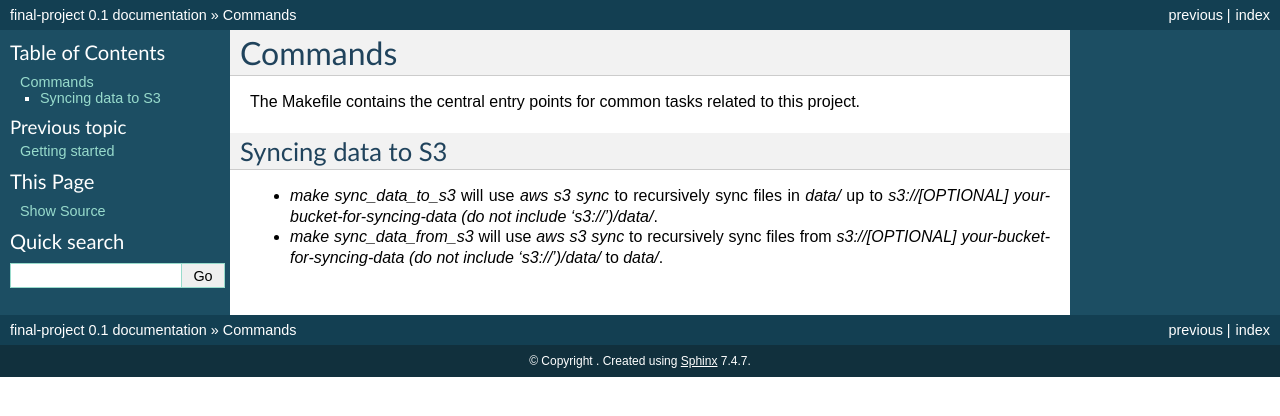
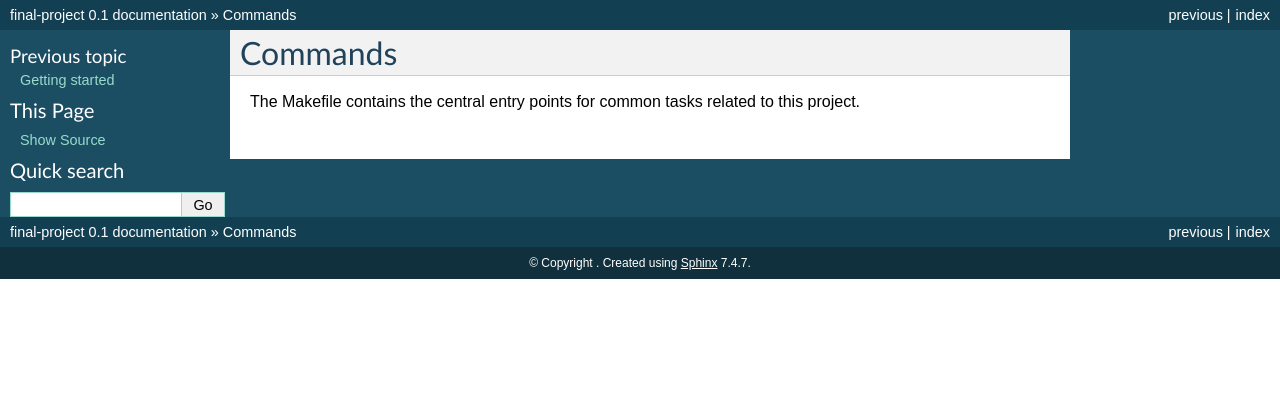
Before and after one commit to rkoonireddy/group-work, a Sphinx documentation site: the page built from final-project/docs/commands.rst, in a window 1280 px wide. Shown: the top 416 px of the page. Built offline with Sphinx 7.4.7, drawn with Linux system fonts in a browser that asks for light colours.

Commit message:
cleaning docs folder final-project

```diff
--- a/final-project/docs/commands.rst
+++ b/final-project/docs/commands.rst
@@ -2,9 +2,3 @@
 ========
 
 The Makefile contains the central entry points for common tasks related to this project.
-
-Syncing data to S3
-^^^^^^^^^^^^^^^^^^
-
-* `make sync_data_to_s3` will use `aws s3 sync` to recursively sync files in `data/` up to `s3://[OPTIONAL] your-bucket-for-syncing-data (do not include 's3://')/data/`.
-* `make sync_data_from_s3` will use `aws s3 sync` to recursively sync files from `s3://[OPTIONAL] your-bucket-for-syncing-data (do not include 's3://')/data/` to `data/`.
--- a/final-project/docs/getting-started.rst
+++ b/final-project/docs/getting-started.rst
@@ -2,5 +2,4 @@
 ===============
 
 This is where you describe how to get set up on a clean install, including the
-commands necessary to get the raw data (using the `sync_data_from_s3` command,
-for example), and then how to make the cleaned, final data sets.
+commands necessary to get the raw data and then how to make the cleaned, final data sets.
```
Also changed, not shown: 2 other files.
